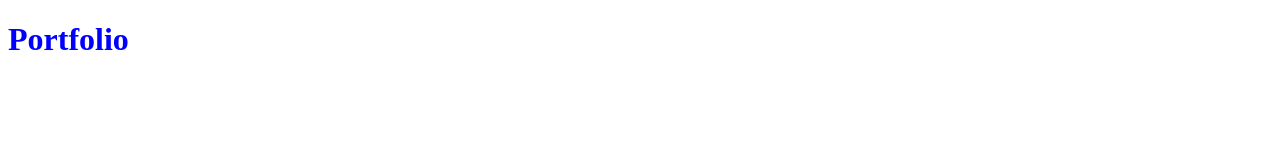
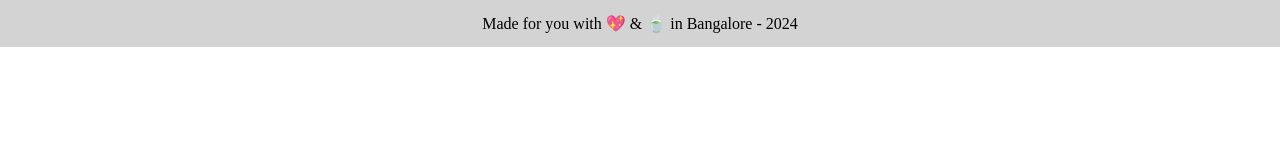
Before and after one commit to samakulsum/portfolio, a plain HTML site: page index.html in a window 1280 px wide. Drawn offline with Linux system fonts and the light colour scheme.

Commit message:
footer is added

```diff
--- a/index.html
+++ b/index.html
@@ -7,6 +7,10 @@
     <link rel="stylesheet" href="style.css">
 </head>
 <body>
-    <h1>Portfolio</h1>
+    <footer>
+        <div>
+            <p>Made for you with 💖 & 🍵 in Bangalore - 2024</p>
+        </div>
+    </footer>
 </body>
 </html>
--- a/style.css
+++ b/style.css
@@ -1,3 +1,11 @@
-h1 {
-    color:blue ;
+body {
+    margin: 0;
 }
+footer {
+    background-color: lightgray;
+    text-align: center;
+    padding: 14px 0;
+}
+footer p {
+    margin: 0;
+}
```
